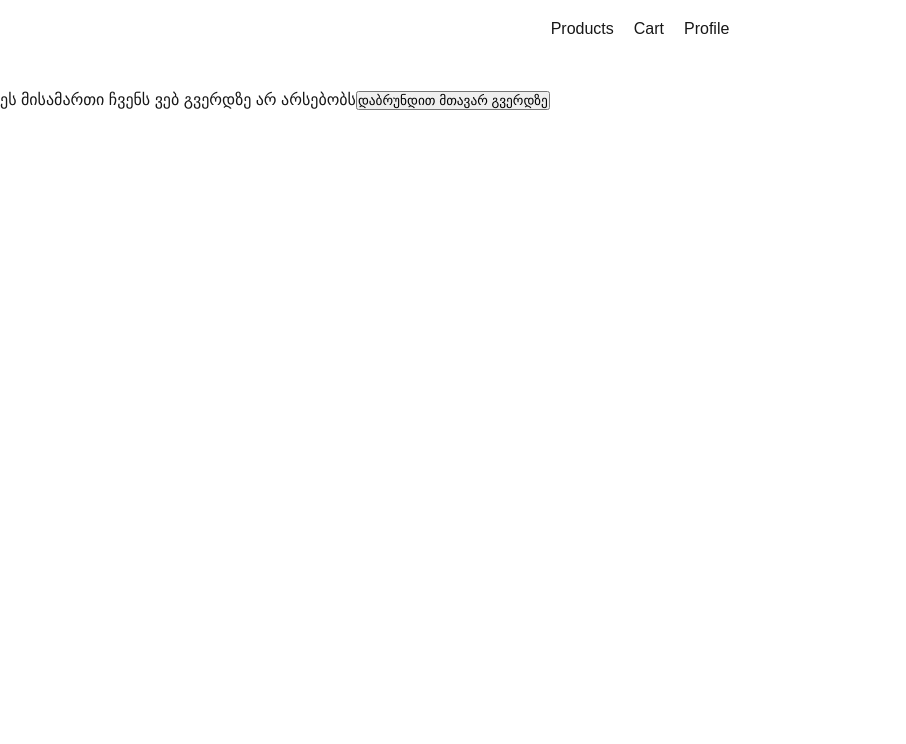
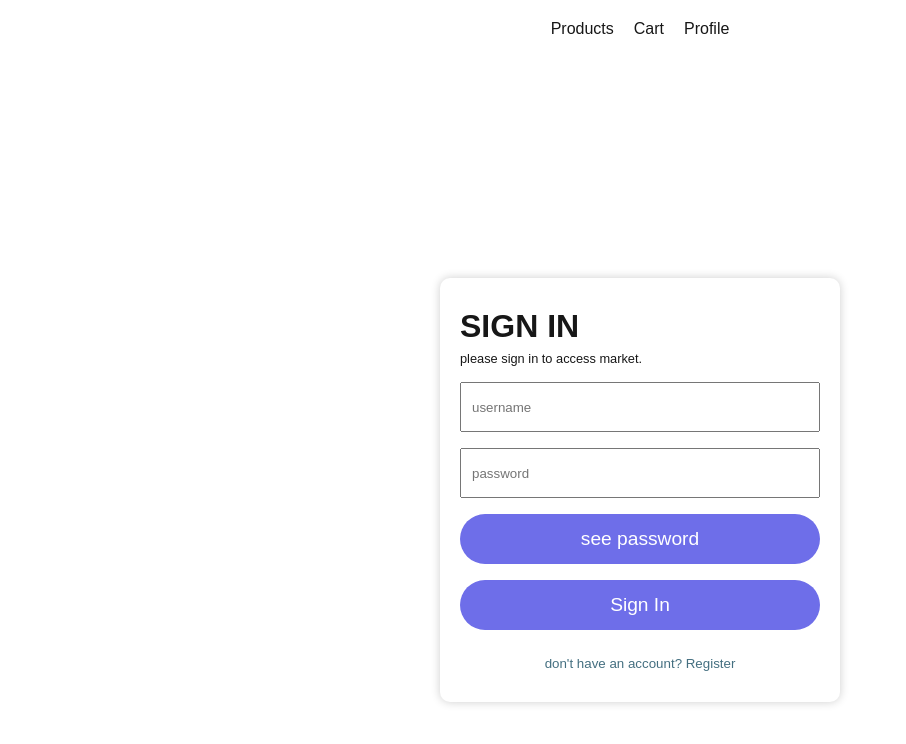
Before and after one commit to LukaBabunadze/smart-academy-project-two, a Next.js app: page /login in a window 1280 px wide. Before the commit this address had no page. Shown: the top 744 px of the page, without its empty margins (0-906 px from the left). Built offline with nearby package versions, Linux system fonts and the light colour scheme.

Commit message:
login form finished

```diff
--- /dev/null
+++ b/src/app/(auth)/login/page.jsx
@@ -0,0 +1,63 @@
+"use client";
+
+import Link from "next/link";
+import { useState } from "react";
+import styles from "./page.module.css";
+import { redirect } from "next/navigation";
+
+const page = () => {
+  const [passwordVisible, setPasswordVisible] = useState(false);
+  const [username, setUsername] = useState("");
+  const [password, setPassword] = useState("");
+
+  const handleSubmit = async (e) => {
+    e.preventDefault();
+    const response = await fetch("https://fakestoreapi.com/auth/login", {
+      method: "POST",
+      headers: { "Content-Type": "application/json" },
+      body: JSON.stringify({ username, password }),
+    });
+
+    const result = await response.json();
+
+    if (result?.token) {
+      redirect("/products");
+    }
+  };
+
+  return (
+    <main className={styles.main}>
+      <form className={styles.container} onSubmit={handleSubmit}>
+        <h3 className={styles.signin}>Sign In</h3>
+        <p className={styles.desc}>please sign in to access market.</p>
+        <input
+          placeholder="username"
+          className={styles.input}
+          onChange={(e) => setUsername(e.target.value)}
+        />
+        <input
+          placeholder="password"
+          type={passwordVisible ? "text" : "password"}
+          className={styles.input}
+          onChange={(e) => setPassword(e.target.value)}
+        />
+        <button
+          className={styles.button}
+          onClick={() => setPasswordVisible(!passwordVisible)}
+        >
+          see password
+        </button>
+        <button className={styles.button} type="submit">
+          Sign In
+        </button>
+        <Link href={"/register"}>
+          <button className={styles.notResgitered}>
+            don't have an account? Register
+          </button>
+        </Link>
+      </form>
+    </main>
+  );
+};
+
+export default page;
--- /dev/null
+++ b/src/app/(auth)/login/page.module.css
@@ -0,0 +1,52 @@
+.main {
+  height: 100vh;
+  display: flex;
+  justify-content: center;
+  align-items: center;
+}
+
+.container {
+  background-color: red;
+  width: 400px;
+  background-color: white;
+  border-radius: 10px;
+  padding: 30px 20px;
+  box-shadow: 0px 0px 10px rgba(0, 0, 0, 0.198);
+}
+.signin {
+  font-size: 2rem;
+  text-transform: uppercase;
+}
+
+.desc {
+  margin-top: 6px;
+  font-size: 0.8rem;
+}
+
+.input {
+  display: block;
+  width: 100%;
+  margin-top: 1rem;
+  height: 50px;
+  padding: 5px 10px;
+}
+
+.button {
+  border-radius: 40px;
+  width: 100%;
+  margin-top: 1rem;
+  height: 50px;
+  background-color: rgb(110, 110, 233);
+  border: none;
+  color: white;
+  font-size: 1.2rem;
+}
+
+.notResgitered {
+  border: none;
+  background-color: transparent;
+  padding: 10px 20px 0px;
+  width: 100%;
+  margin-top: 1rem;
+  color: rgb(68, 111, 128);
+}
--- a/src/components/navbar/Navbar.jsx
+++ b/src/components/navbar/Navbar.jsx
@@ -3,7 +3,7 @@
 import styles from "./Navbar.module.css";
 import { usePathname } from "next/navigation";
 const links = [
-  { name: "Products", url: "/", id: 1 },
+  { name: "Products", url: "/products", id: 1 },
   { name: "Cart", url: "/cart", id: 2 },
   { name: "Profile", url: "/profile", id: 3 },
 ];
```
Also changed, not shown: src/app/(auth)/register/page.jsx (added, +7 -0 lines), src/app/page.js (+10 -36 lines), src/app/products/page.jsx (added, +42 -0 lines), src/app/products/page.module.css (renamed from src/app/page.module.css).
